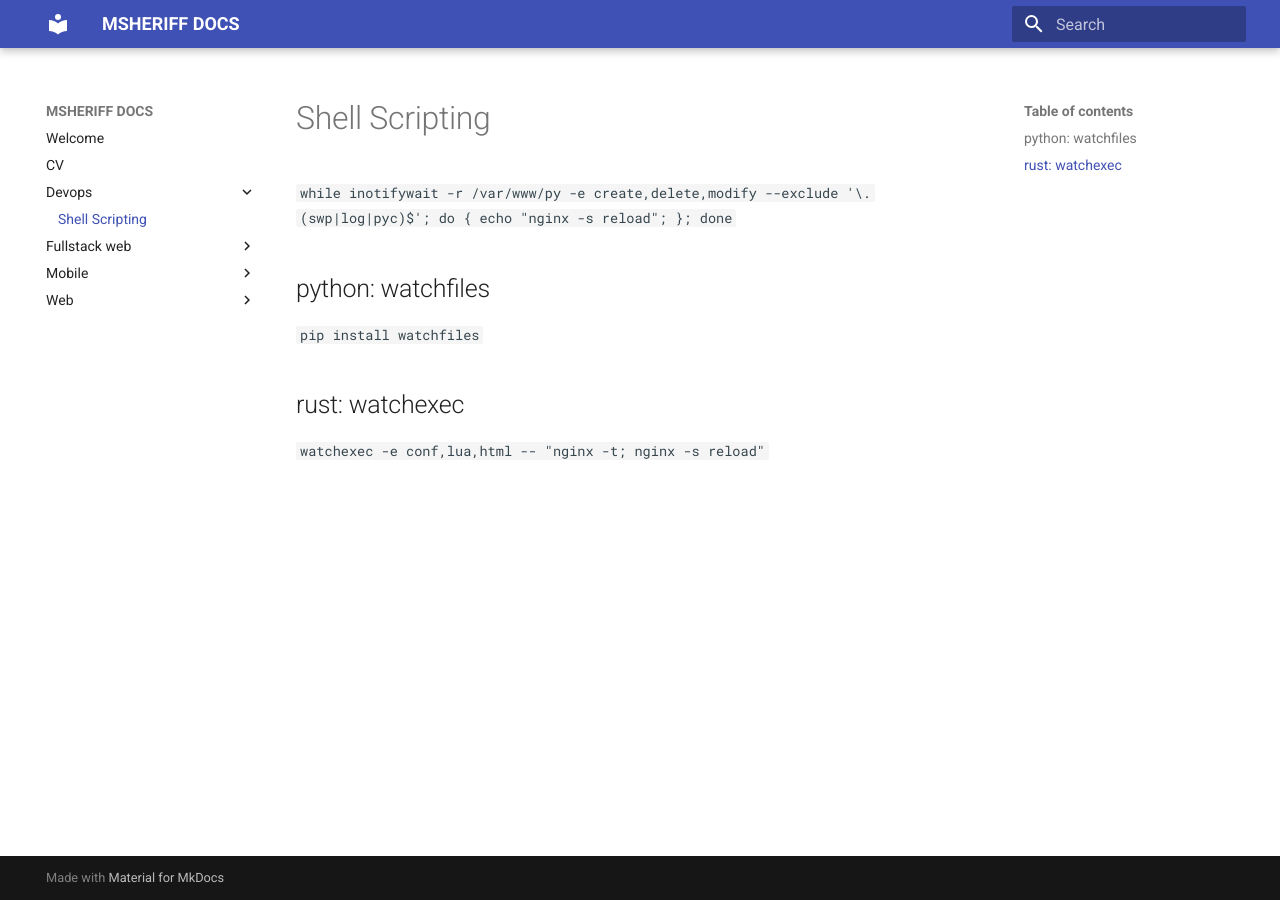
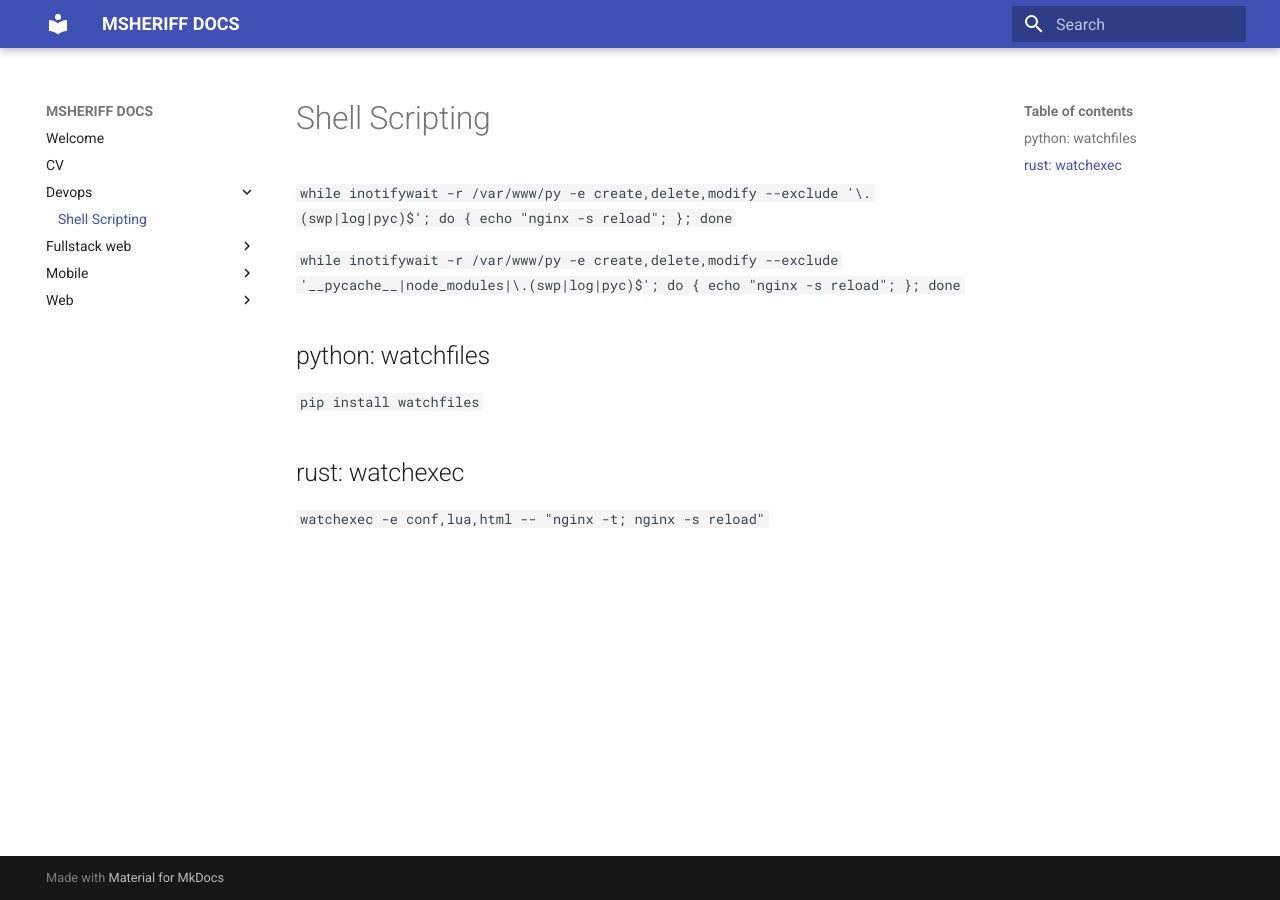
Before and after one commit to scriptmaster/docs.msheriff.com, an MkDocs documentation site: the page built from docs/devops/shell-scripting.md, in a window 1280 px wide. Built offline with MkDocs 1.6.1 and Material for MkDocs 9.7.7, drawn with Linux system fonts in a browser that asks for light colours.

Commit message:
Update shell-scripting.md

```diff
--- a/docs/devops/shell-scripting.md
+++ b/docs/devops/shell-scripting.md
@@ -1,6 +1,8 @@
 # Shell Scripting
 
 `while inotifywait -r /var/www/py -e create,delete,modify --exclude '\.(swp|log|pyc)$'; do { echo "nginx -s reload"; }; done`
+
+`while inotifywait -r /var/www/py -e create,delete,modify --exclude '__pycache__|node_modules|\.(swp|log|pyc)$'; do { echo "nginx -s reload"; }; done`
 
 ## python: watchfiles
 
```
